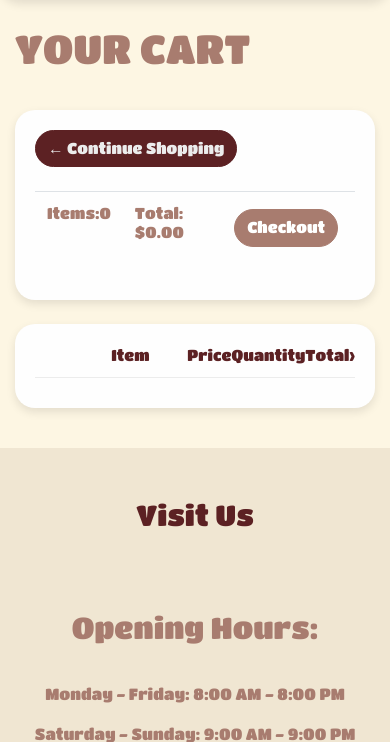
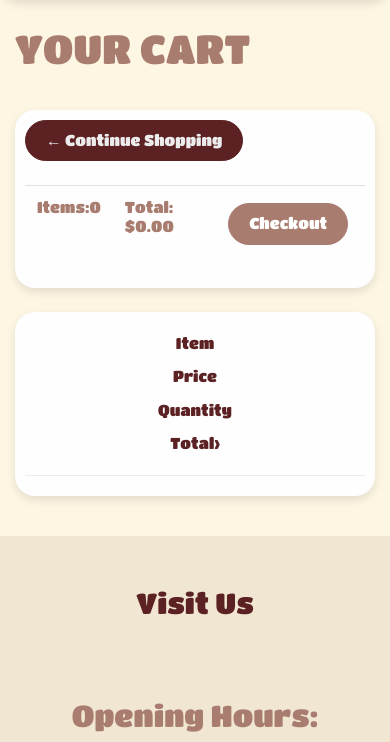
Before and after one commit to Xaikov563/DeployCatCafe, a Django app: page /cart/ in a window 390 px wide. Shown: the part 146-888 px from the top of the page. Run offline with Django 3.2, Linux system fonts and the light colour scheme; lists and menus that the app fills with data are empty; some libraries are stand-ins or nearby versions.

Commit message:
Update main.css

```diff
--- a/static/css/main.css
+++ b/static/css/main.css
@@ -562,18 +559,102 @@ nav .menu li:nth-child(5) {
     margin-bottom: 2px;
 }
 
-@media (max-width: 500px) {
-    nav, nav a{
+@media (max-width: 767px) {
+    nav, nav a {
         flex-direction: column;
         align-items: center;
         display: inline-block;
     }
 
-    nav {
+    .cart-row {
+        flex-direction: column; /* Stack items vertically on smaller screens */
+    }
+
+    .cart-row div {
+        text-align: center; /* Align text in the center for better readability */
+        margin-bottom: 10px; /* Add margin between elements */
+    }
+
+    .btn {
+        font-size: 14px;
+        padding: 8px 20px;
+    }
+
+    .box-element-cart {
         width: 100%;
+        padding: 10px;
+    }
+
+    .box-element {
+        padding: 15px;
+    }
+
+    .cart-items-text, .cart-row div {
+        font-size: clamp(0.8rem, 2vw, 1.2rem);
     }
 }
 
-.col-lg-4{
-    animation: fadeIn 1s ease-in-out;
+/* Adjustments for mobile screens */
+@media (max-width: 767px) {
+    nav, nav a {
+        flex-direction: column;
+        align-items: center;
+        display: inline-block;
+    }
+
+    .cart-row {
+        flex-direction: column; /* Stack items vertically on smaller screens */
+    }
+
+    .cart-row div {
+        text-align: center; /* Align text in the center for better readability */
+        margin-bottom: 10px; /* Add margin between elements */
+    }
+
+    .btn {
+        font-size: 14px;
+        padding: 8px 20px;
+    }
+
+    .box-element-cart {
+        width: 100%;
+        padding: 10px;
+    }
+
+    .box-element {
+        padding: 15px;
+    }
+
+    .cart-items-text, .cart-row div {
+        font-size: clamp(0.8rem, 2vw, 1.2rem);
+    }
 }
+
+@media (max-width: 500px) {
+    .cart-row {
+        display: block; /* Stack all cart row elements in a column */
+    }
+
+    .cart-row div {
+        margin-bottom: 10px; /* Add spacing between each element */
+        font-size: 12px;
+    }
+
+    .row-image {
+        width: 50%; /* Adjust the image size */
+        position: relative;
+        left: 50%;  /* Move it 50% from the left */
+        transform: translateX(-130%); /* Offset it by 50% of its own width */
+    }
+
+    .cart-row .quantity img{
+        font-size: 1rem; /* Adjust font size of quantity */
+        position: relative;
+        top:15px;
+    }
+
+    .cart-row .btn {
+        width: 100%; /* Make buttons full-width */
+    }
+
+}
```
Also changed, not shown: other parts of static/css/main.css (+14 -17 lines).
